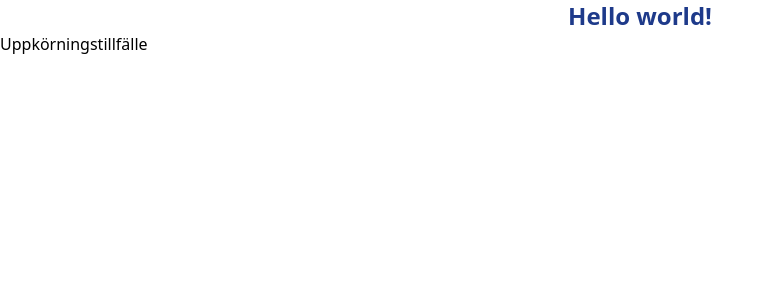
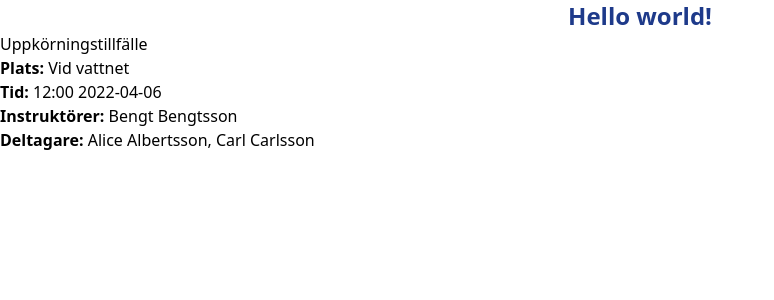
Before and after one commit to fredins/vattenskoter, a React (Create React App) app in the folder web/: page / in a window 1280 px wide. Shown: the top 300 px of the page, without its empty margins (0-774 px from the left). Built offline with nearby package versions, Linux system fonts and the light colour scheme.

Commit message:
Add hardcoded session information view

```diff
--- a/web/src/app/components/sessionview.tsx
+++ b/web/src/app/components/sessionview.tsx
@@ -2,7 +2,13 @@ import react from 'React';
 
 const SessionView = () : JSX.Element => {
 	return (
-		<h2>Uppkörningstillfälle</h2>
+		<div>
+			<h2>Uppkörningstillfälle</h2>
+			<b>Plats:</b> Vid vattnet<br/>
+			<b>Tid:</b> 12:00 2022-04-06<br/>
+			<b>Instruktörer:</b> Bengt Bengtsson<br/>
+			<b>Deltagare:</b> Alice Albertsson, Carl Carlsson<br/>
+		</div>
 	);
 }
 
```
